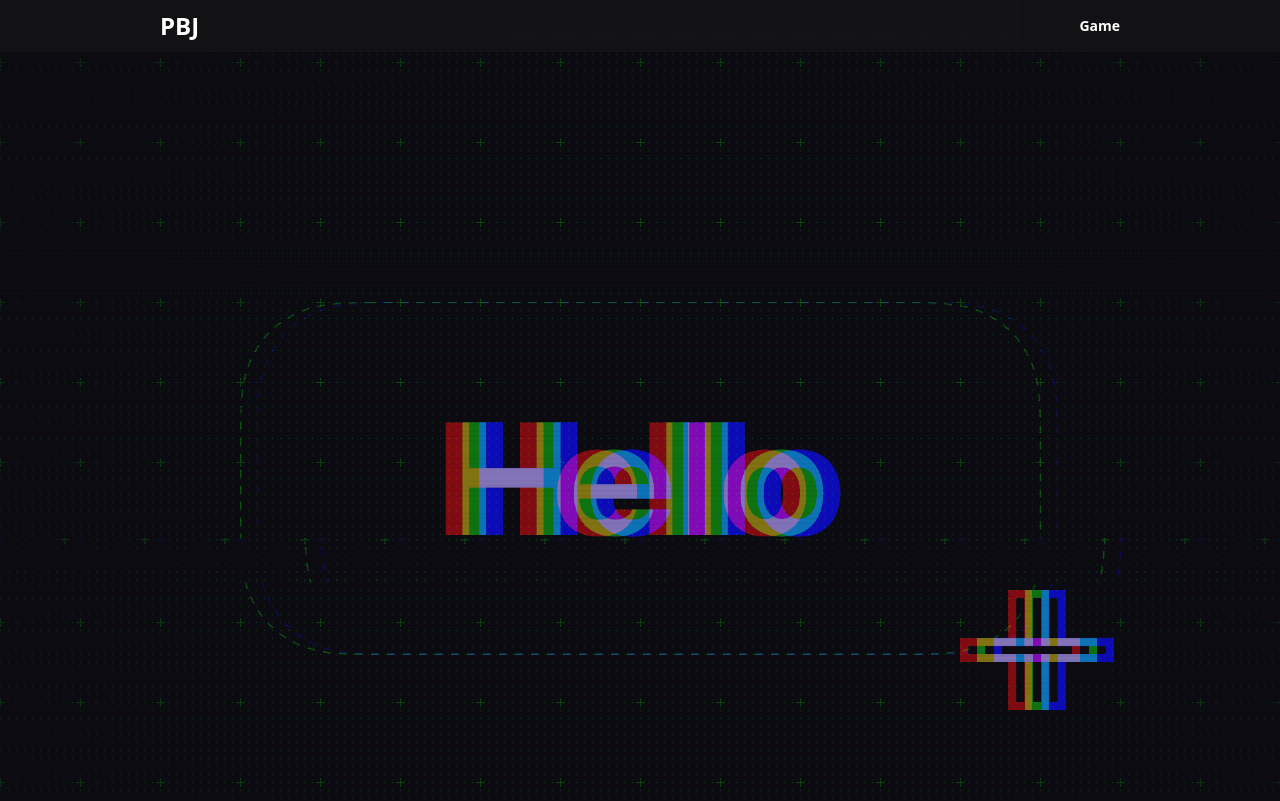
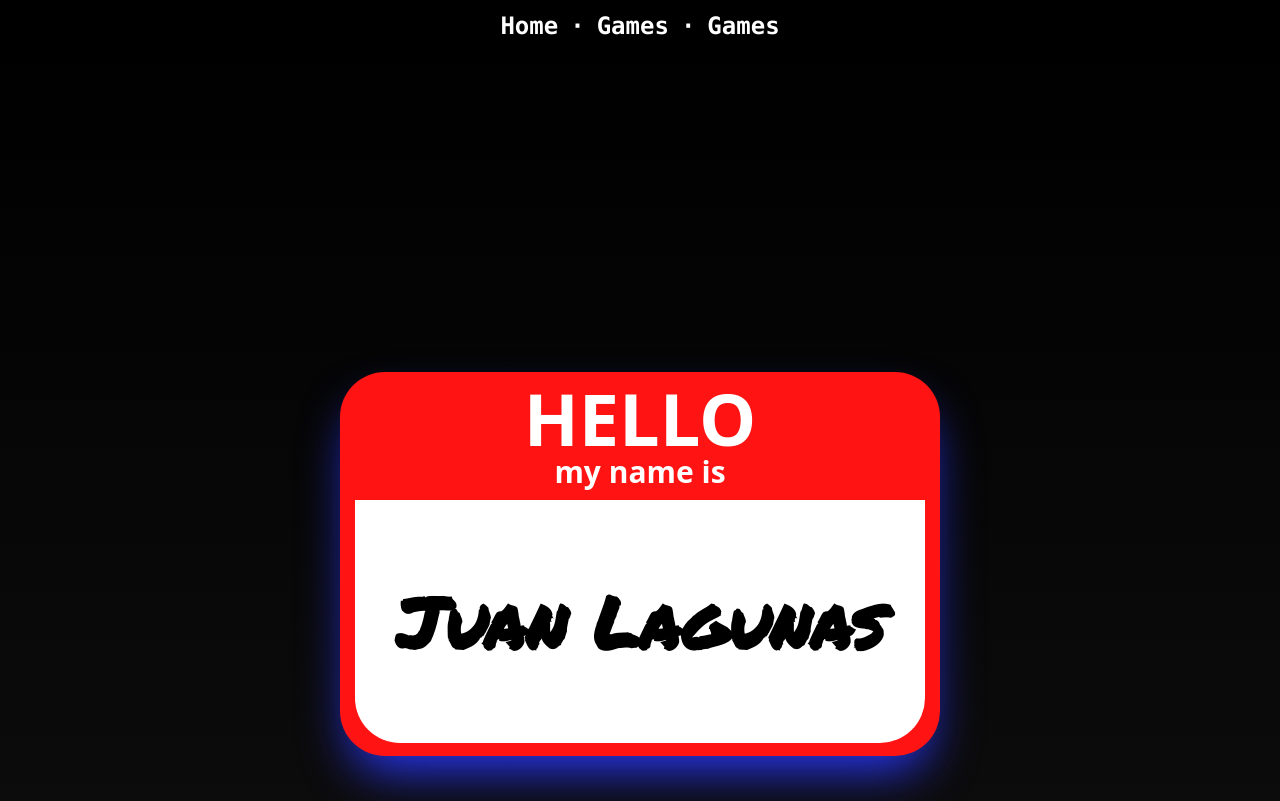
Before and after one commit to juan-lagunas/my-world, a Next.js app: page / in a window 1280 px wide. Shown: the top 801 px of the page. Built offline with nearby package versions, Linux system fonts and the light colour scheme.

Commit message:
Change styles

```diff
--- a/src/app/game/page.tsx
+++ b/src/app/game/page.tsx
@@ -40,7 +40,7 @@ export default function Game() {
     }
 
     return (
-        <main className="flex min-h-screen w-full bg-[#230b63]">
+        <main className="flex min-h-screen w-full bg-gradient-to-b from-black to-[#131212]">
             <div className="w-full sm:w-auto m-auto text-center text-white">
                 <div className="font-bold text-3xl sm:text-6xl mb-3">Tic-Tac-Toe</div>
                 <div className="font-semibold text-xl mb-3">{status}</div>
--- a/src/app/globals.css
+++ b/src/app/globals.css
@@ -1,21 +1,3 @@
 @tailwind base;
 @tailwind components;
 @tailwind utilities;
-
-.hero {
-    background-image: url('/static/dark-hero.png');
-    position: absolute;
-    width: 100%;
-    height: 1042px;
-    background-repeat: no-repeat;
-    background-size: 2400px 1042px;
-    background-position: center -20px;
-    max-width: 3400px;
-}
-
-@media screen and (max-width:640px) {
-    .hero {
-        height: 650px;
-        background-size: 1200px 650px;
-    }
-}
--- a/src/app/layout.tsx
+++ b/src/app/layout.tsx
@@ -12,11 +12,19 @@ export default function RootLayout({
 }) {
     return (
     <html lang="en">
+        <head>
+            <link rel="preconnect" href="https://fonts.googleapis.com"/>
+            <link rel="preconnect" href="https://fonts.gstatic.com"/>
+            <link href="https://fonts.googleapis.com/css2?family=Permanent+Marker&display=swap" rel="stylesheet"/>
+        </head>
         <body className="bg-black">
-            <nav className="fixed h-[52px] w-full z-10 bg-[#161616] bg-opacity-70">
-                <div className="w-3/4 sm:max-w-[980px] h-full mx-auto text-[#ffffff] flex justify-between items-center">
-                    <Link href="/" className="font-bold text-2xl">PBJ</Link>
-                    <Link href="/game" className="font-semibold text-sm">Game</Link>
+            <nav className="h-[52px] w-full font-mono font-extrabold text-2xl">
+                <div className="w-3/4 sm:max-w-[980px] h-full mx-auto text-white flex justify-center items-center gap-3 ">
+                    <Link href="/" className="hover:scale-110 hover:-translate-y-1 transition ease-in-out duration-200">Home</Link>
+                    <span>&#183;</span>
+                    <Link href="/game" className="hover:scale-110 hover:-translate-y-1 transition ease-in-out duration-200">Games</Link>
+                    <span>&#183;</span>
+                    <Link href="/game" className="hover:scale-110 hover:-translate-y-1 transition ease-in-out duration-200">Games</Link>
                 </div>
             </nav>
             {children}
--- a/src/app/page.tsx
+++ b/src/app/page.tsx
@@ -1,12 +1,20 @@
 export default function World() {
     return (
         <>
-            <section className="h-[600px] sm:min-h-[1024px] bg-[#0D0B12] w-full">
-                <div className="hero"></div>
+            <section className="w-full h-[600px] sm:min-h-[1024px] bg-gradient-to-b from-black to-[#111010] flex">
+                <div className="max-[400px]:h-64 max-[400px]:w-10/12 h-72 w-[400px] sm:w-[600px] sm:h-96 m-auto bg-[#ff1313] rounded-[45px] grid grid-rows-3 shadow-2xl shadow-[rgb(42,56,255)] hover:shadow-[rgb(134,42,255)] hover:scale-110 transiton duration-300 ">
+                    <div className="row-span-1 text-white text-center flex">
+                        <div className="m-auto">
+                            <div className="text-5xl sm:text-7xl font-bold uppercase">Hello</div>
+                            <div className="text-2xl sm:text-3xl font-bold ">my name is</div>
+                        </div>
+                    </div>
+                    <div className="row-span-2 bg-white h-[95%] w-[95%] mx-auto rounded-t-none rounded-b-[45px] flex">
+                        <div className="font-marker font-bold text-5xl sm:text-7xl m-auto text-center">Juan Lagunas</div>
+                    </div>
+                </div>
             </section>
-            <main>
-                <div className="h-96 bg-zinc-200"></div>
-            </main>
+            <main></main>
         </>
     );
 }
--- a/tailwind.config.js
+++ b/tailwind.config.js
@@ -7,10 +7,8 @@ module.exports = {
   ],
   theme: {
     extend: {
-      backgroundImage: {
-        'gradient-radial': 'radial-gradient(var(--tw-gradient-stops))',
-        'gradient-conic':
-          'conic-gradient(from 180deg at 50% 50%, var(--tw-gradient-stops))',
+      fontFamily: {
+        'marker': ['Permanent Marker', 'cursive'],
       },
     },
   },
```
